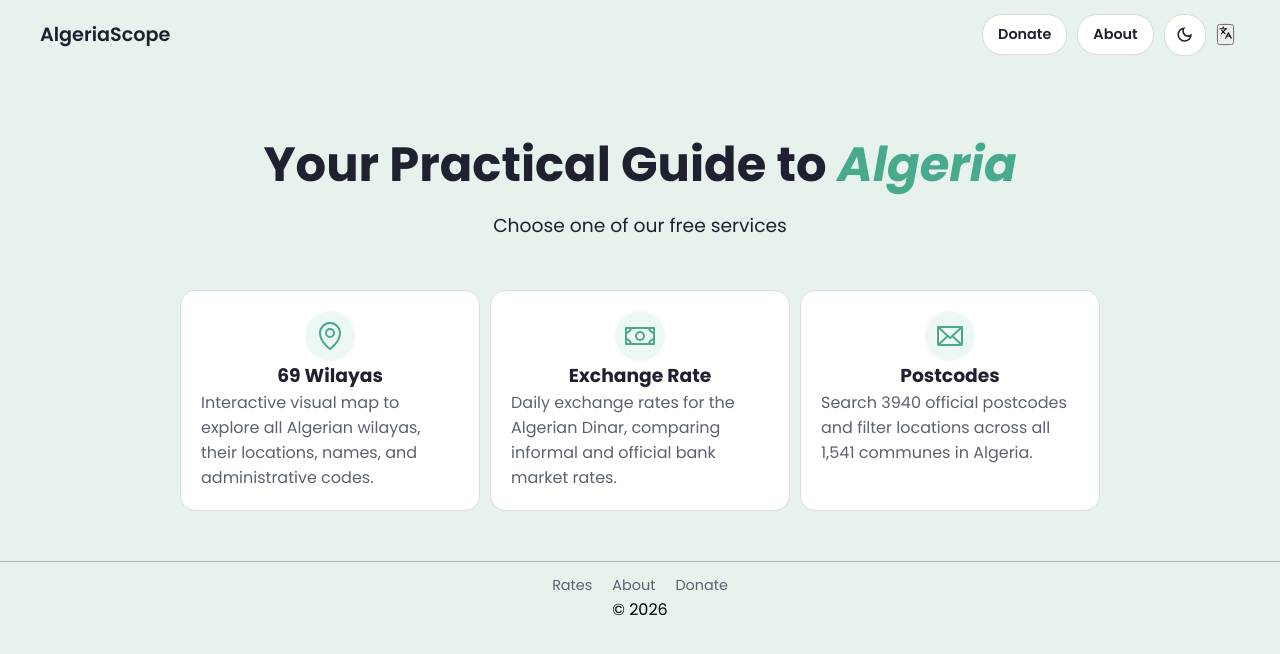
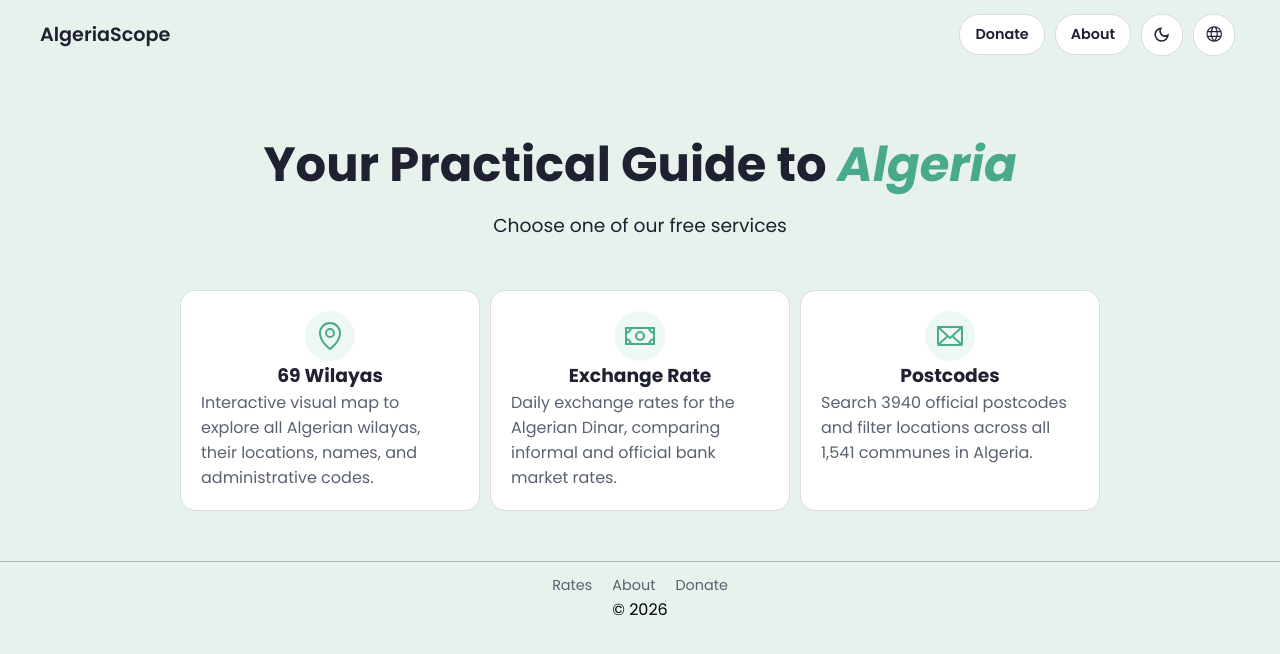
Before and after one commit to algeriascope/algeriascope.github.io, a React (Vite) app: page / in a window 1280 px wide. Shown: the top 654 px of the page. Built offline with nearby package versions, Linux system fonts and the light colour scheme.

Commit message:
translate btn styled

```diff
--- a/src/components/Navbar.jsx
+++ b/src/components/Navbar.jsx
@@ -1,10 +1,11 @@
 import React from 'react';
 import styles from './Navbar.module.css';
 import { Link } from 'react-router-dom';
-import { LuLanguages } from 'react-icons/lu';
 import ThemeToggle from './ThemeToggle';
+import TranslateBtn from './TranslateBtn'
 
 const Navbar = () => (
+
   <nav className={styles.navbarContainer}>
     <div className={styles.logo}>
       <Link to="/">AlgeriaScope</Link>
@@ -21,9 +22,7 @@ const Navbar = () => (
         <ThemeToggle />
       </li>
       <li>
-        <button className={styles.utilityBtn}>
-          <LuLanguages className={styles.languageIcon} />
-        </button>
+        <TranslateBtn />
       </li>
     </ul>
   </nav>
--- /dev/null
+++ b/src/components/TranslateBtn.jsx
@@ -0,0 +1,14 @@
+import React from 'react';
+import { VscGlobe } from 'react-icons/vsc';
+import styles from './TranslateBtn.module.css'
+
+const TranslateBtn = () => {
+  return (
+    <button className={styles.container}>
+      {/* <VscGlobe className={styles.languageIcon} /> */}
+      <VscGlobe />
+    </button>
+  );
+};
+
+export default TranslateBtn;
--- /dev/null
+++ b/src/components/TranslateBtn.module.css
@@ -0,0 +1,21 @@
+
+.container{
+  height: 40px;
+  width: 40px;
+  display: flex;
+  align-items: center;
+  justify-content: center;
+  color: var(--text-primary);
+  background-color: var(--bg-card);
+  border: none;
+  padding: 10px;
+  border-radius: 999px;
+  cursor: pointer;
+  font-size: 1.2rem;
+  /* transition: 0.2s ease-in-out; */
+}
+
+.container:hover{
+  background-color: var(--bg-card-hover);
+  border-color: var(--card-border-hover);
+}
```
